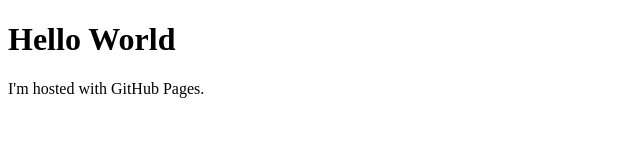
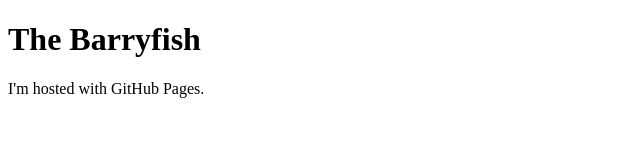
Before and after one commit to theBarryfish/something-different, a plain HTML site: page index.html in a window 1280 px wide. Shown: the whole page, without its empty margins (0-640 px from the left). Drawn offline with Linux system fonts and the light colour scheme.

Commit message:
Update index.html

```diff
--- a/index.html
+++ b/index.html
@@ -1,7 +1,7 @@
 <!DOCTYPE html>
 <html>
 <body>
-<h1>Hello World</h1>
+<h1>The Barryfish</h1>
 <p>I'm hosted with GitHub Pages.</p>
 </body>
 </html>
```
